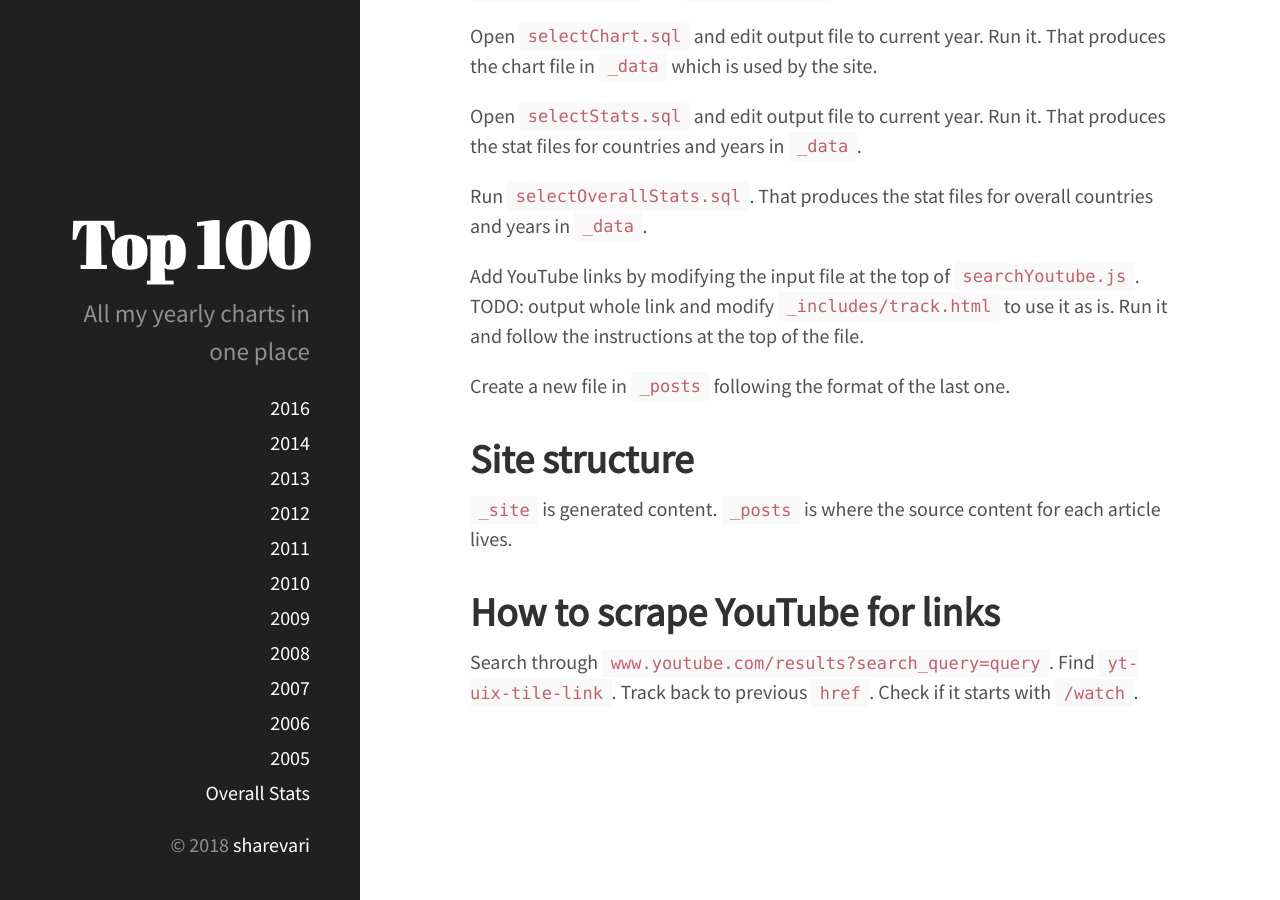
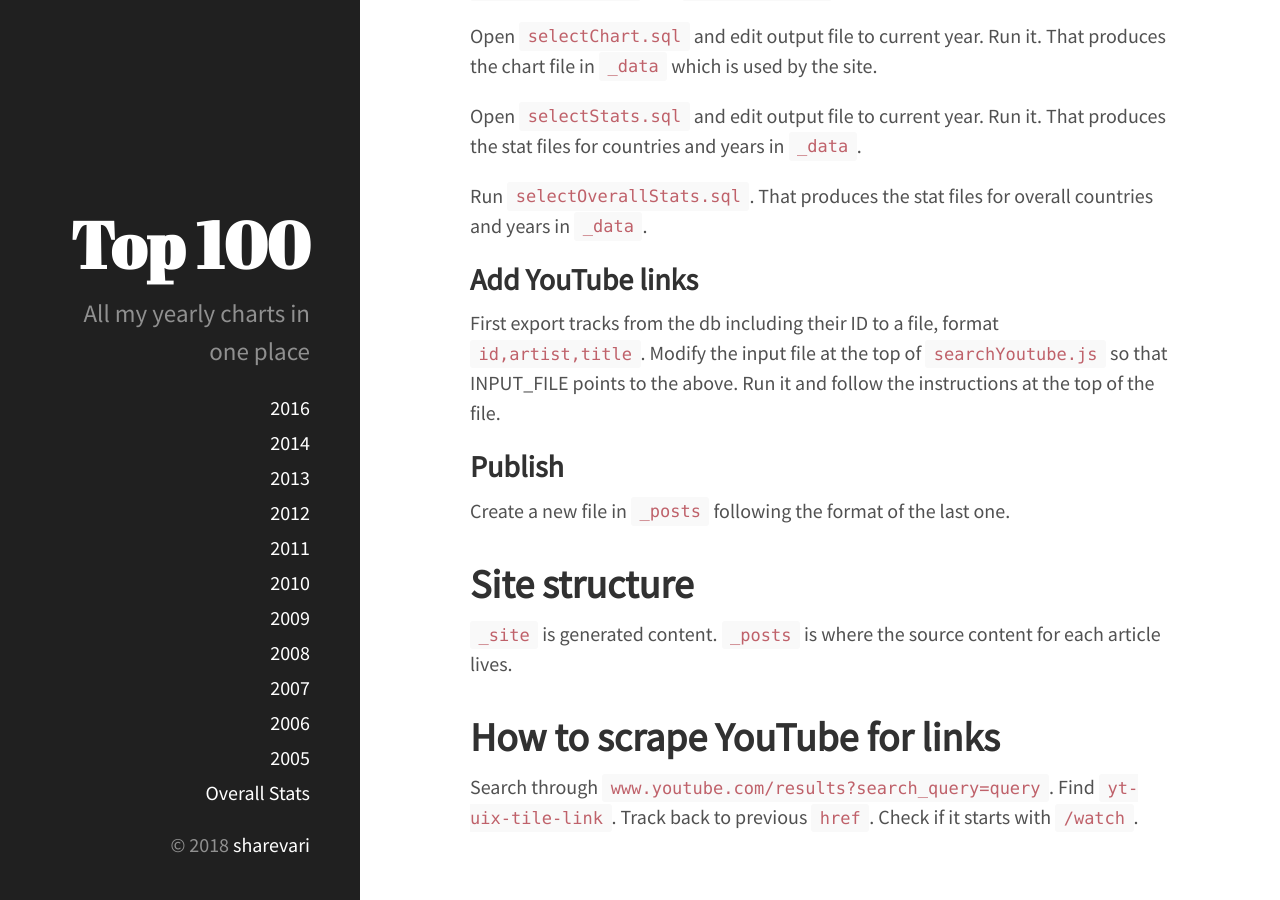
Before and after one commit to erikjalevik/top100, a Jekyll site: the page built from notes.md, in a window 1280 px wide and 900 px high, scrolled down 885 px. Built offline with Jekyll 4.4.1, drawn with Linux system fonts in a browser that asks for light colours; our own code applies the rules of GitHub Pages for plain Markdown files.

Commit message:
Update searchYouTube.js to output entire embed link, not just ID

```diff
--- a/_src/searchYoutube.js
+++ b/_src/searchYoutube.js
@@ -12,7 +12,7 @@
 //   set link = (select link from youtube yt
 //               where yt.id = track.id)
 
-const INPUT_FILE = '../_data/2016.csv';
+const INPUT_FILE = '../_data/test_input.csv';
 
 var fs = require('fs'),
     readline = require('readline')
@@ -30,6 +30,8 @@ var reader = readline.createInterface({
 })
 
 reader.on('line', function(line) {
+  if (line.startsWith('chart_pos')) return;
+
   const a = parse(line)[0]
   const id = a[0]
   const artist = a[1]
@@ -57,7 +59,7 @@ reader.on('line', function(line) {
     }
     const yid2 = yid.substr(0, closeIdx)
 
-    console.log(id + ',"' + artist + '","' + title + '",' + yid2)
+    console.log(id + ',"' + artist + '","' + title + '",https://www.youtube.com/embed/' + yid2)
   })
 
 })
--- a/notes.md
+++ b/notes.md
@@ -35,8 +35,13 @@ That produces the stat files for countries and years in `_data`.
 Run `selectOverallStats.sql`.
 That produces the stat files for overall countries and years in `_data`.
 
-Add YouTube links by modifying the input file at the top of `searchYoutube.js`. TODO: output whole link and modify `_includes/track.html` to use it as is.
+## Add YouTube links
+
+First export tracks from the db including their ID to a file, format `id,artist,title`.
+Modify the input file at the top of `searchYoutube.js` so that INPUT_FILE points to the above.
 Run it and follow the instructions at the top of the file.
+
+## Publish
 
 Create a new file in `_posts` following the format of the last one.
 
```
